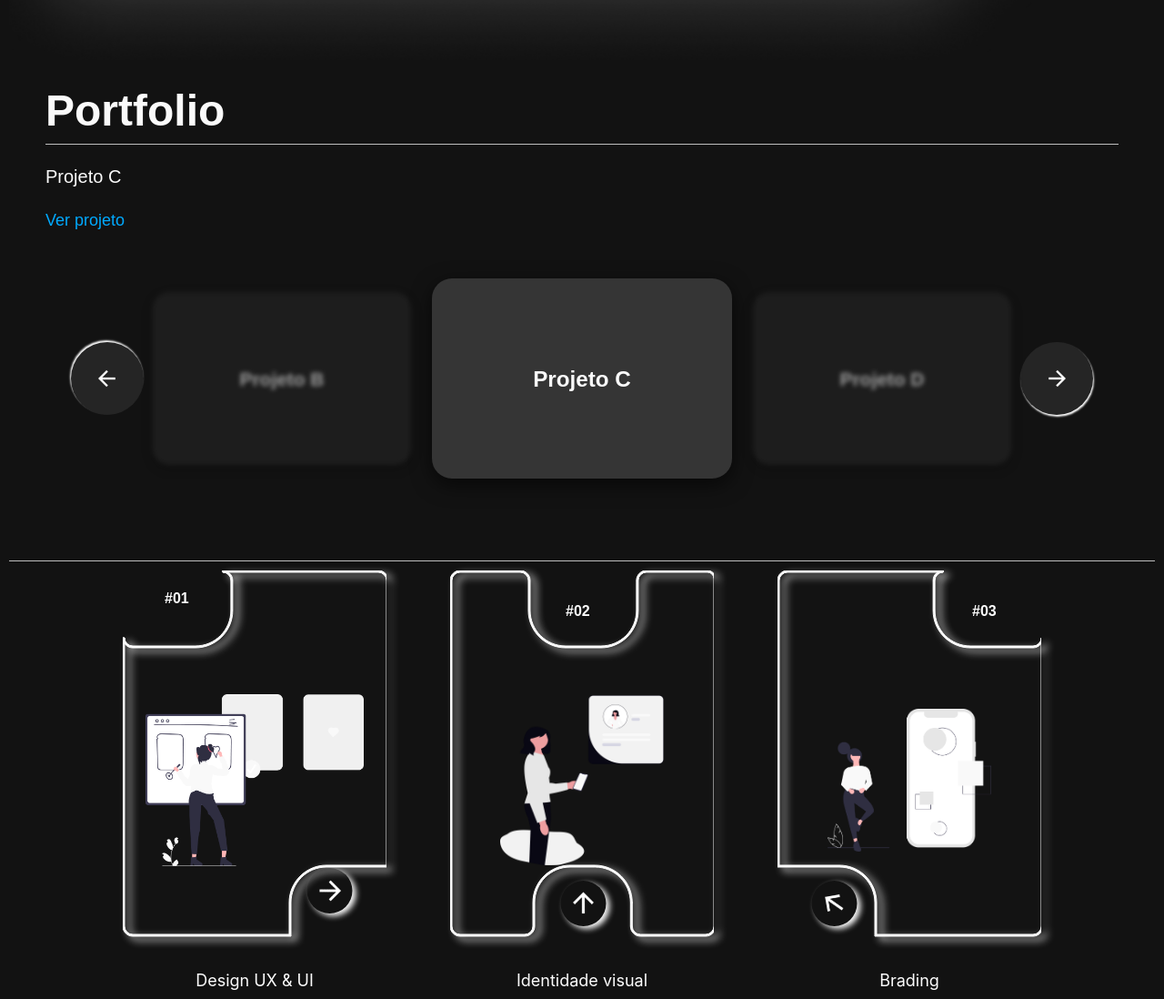
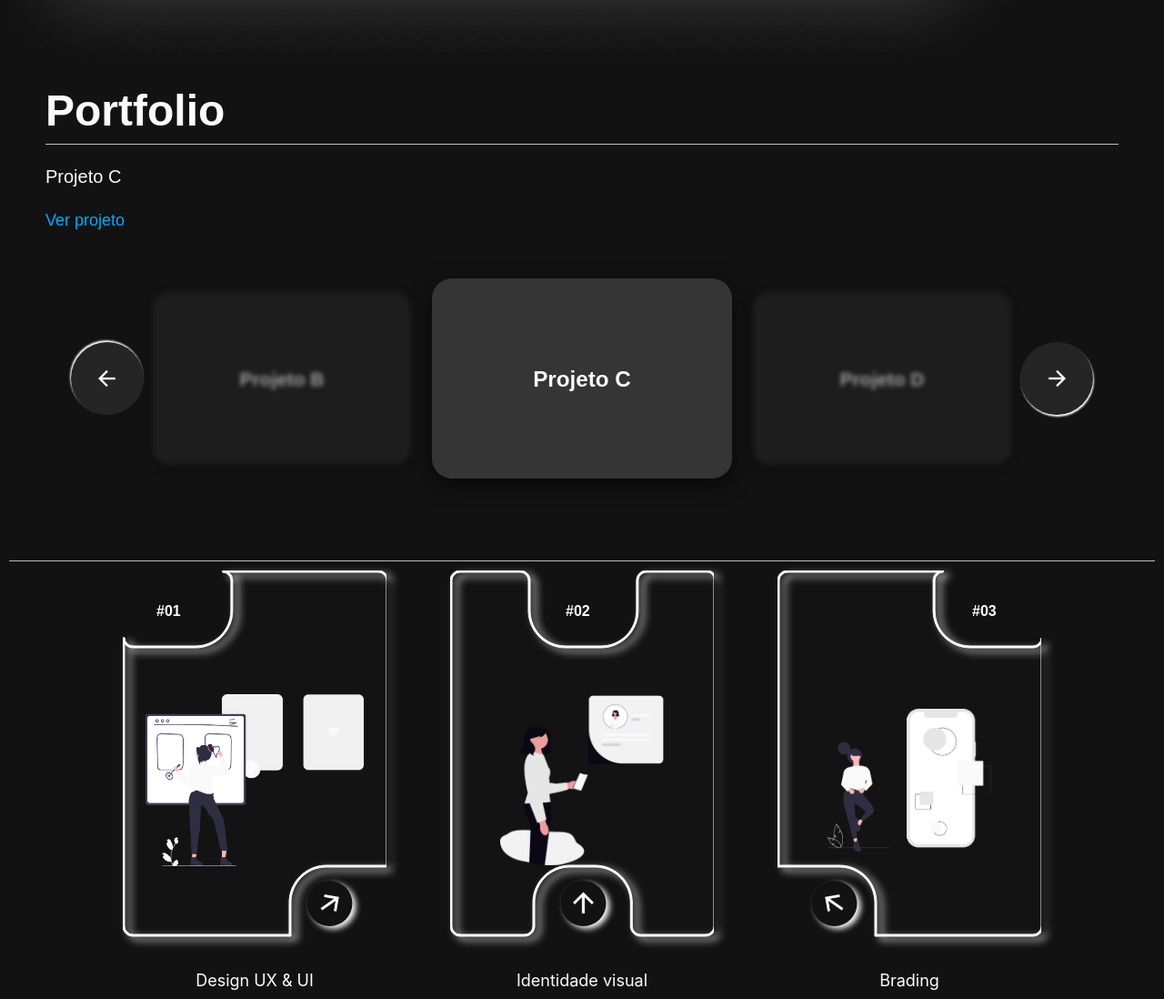
Before and after one commit to srjuninn/suporteDeDomingoRebrand-Project, a React (Vite) app: page / in a window 1280 px wide. Shown: the part 734-1832 px from the top of the page at 91% size. Built offline with nearby package versions, Linux system fonts and the light colour scheme.

Commit message:
style: position

```diff
--- a/src/components/LeftService/LeftService.scss
+++ b/src/components/LeftService/LeftService.scss
@@ -12,8 +12,8 @@
 
     span {
         position: absolute;
-        top: 6%;
-        left: 17%;
+        top: 9%;
+        left: 14%;
         color: $colorWhite100;
         font-weight: 600;
     }
@@ -23,11 +23,12 @@
         width: 50px;
         height: 50px;
         position: absolute;
-        top: 70%;
+        top: 73%;
         left: 75%;
 
         img{
             width: 100%;
+            rotate: -35deg;
         }
     }
     img {
```
